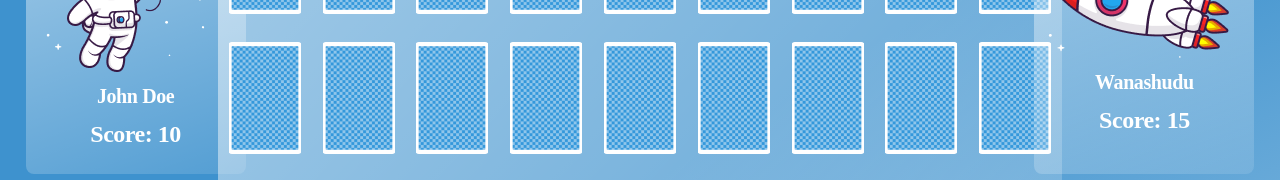
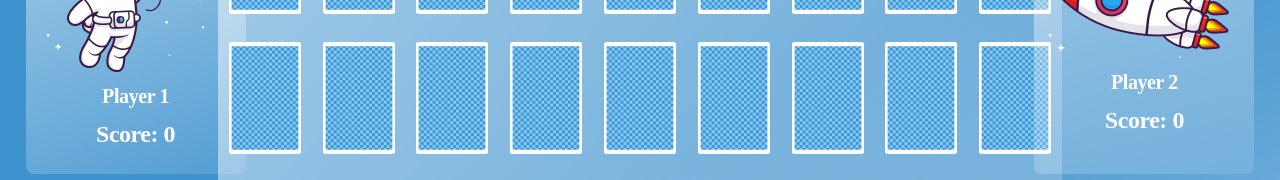
Before and after one commit to WamashuduSengani/my-memory-game, a React (Create React App) app: page / in a window 1280 px wide. Shown: the part 398-578 px from the top of the page. Built offline with nearby package versions, Linux system fonts and the light colour scheme.

Commit message:
This change allows users to take turns

```diff
--- a/src/pages/gamePlay/GameBoard.tsx
+++ b/src/pages/gamePlay/GameBoard.tsx
@@ -80,10 +80,20 @@ interface Card {
   color: string; // Path to the card image
 }
 
+interface Player {
+  name: string;
+  score: number;
+}
+
 const GameBoard = () => {
   const [deck, setDeck] = useState<Card[]>(generateDeck());
   const [flippedCards, setFlippedCards] = useState<Card[]>([]);
   const [matchedCards, setMatchedCards] = useState<Card[]>([]);
+  const [players, setPlayers] = useState<Player[]>([
+    { name: "Player 1", score: 0 },
+    { name: "Player 2", score: 0 }
+  ]);
+  const [currentPlayerIndex, setCurrentPlayerIndex] = useState<number>(0);
 
   useEffect(() => {
     // Generate and shuffle the deck when the component mounts
@@ -98,38 +108,38 @@ const GameBoard = () => {
   const handleRestart = () => {
     console.log("Restarting the game...");
   };
+
+
   const handleCardClick = (clickedCard: Card) => {
-    // If there are already 2 flipped cards or the clicked card is already flipped, do nothing
-    if (flippedCards.length === 2 || flippedCards.includes(clickedCard)) {
+    if (flippedCards.length === 2 || flippedCards.includes(clickedCard) || matchedCards.includes(clickedCard)) {
       return;
     }
 
-    // Toggle the clicked card in flippedCards array
     const updatedFlippedCards = [...flippedCards, clickedCard];
     setFlippedCards(updatedFlippedCards);
 
-    // If two cards are flipped, check for a match
     if (updatedFlippedCards.length === 2) {
       const [firstCard, secondCard] = updatedFlippedCards;
 
-      // If ranks match and colors match, update matchedCards array and remove cards from the board
-      if (
-        firstCard.rank === secondCard.rank &&
-        firstCard.color === secondCard.color
-      ) {
+      if (firstCard.rank === secondCard.rank && firstCard.color === secondCard.color) {
         setMatchedCards([...matchedCards, firstCard, secondCard]);
-        setFlippedCards([]); // Reset flipped cards
-        setDeck((deck) =>
-          deck.filter((card) => card !== firstCard && card !== secondCard)
-        ); // Remove matched cards from the deck
-        // Update scores or perform any other relevant actions
+        setDeck(deck.filter((card) => card !== firstCard && card !== secondCard));
+        setPlayers((prevPlayers) => {
+          const updatedPlayers = [...prevPlayers];
+          updatedPlayers[currentPlayerIndex].score += 1;
+          return updatedPlayers;
+        });
       } else {
-        // If either the ranks or colors don't match, flip cards back after a delay
         setTimeout(() => {
           setFlippedCards([]);
+          togglePlayerTurn();
         }, 1000);
       }
     }
+  };
+
+  const togglePlayerTurn = () => {
+    setCurrentPlayerIndex((prevIndex) => (prevIndex === 0 ? 1 : 0));
   };
 
   console.log("matchedCards", matchedCards);
@@ -317,19 +327,19 @@ const GameBoard = () => {
         Restart Game
       </button>
       <div className="game-board">
-        <div className="player1">
+      <div className="player1">
           <PlayerCard
-            playerName="John Doe"
+            playerName={players[0].name}
             playerImageSrc={playerImage1}
-            score={10}
+            score={players[0].score}
           />
         </div>
         <div className="rectangle-2">{deck.map(renderCard)}</div>
         <div className="player2">
           <PlayerCard
-            playerName="Wanashudu"
+            playerName={players[1].name}
             playerImageSrc={playerImage2}
-            score={15}
+            score={players[1].score}
           />
         </div>
       </div>
```
